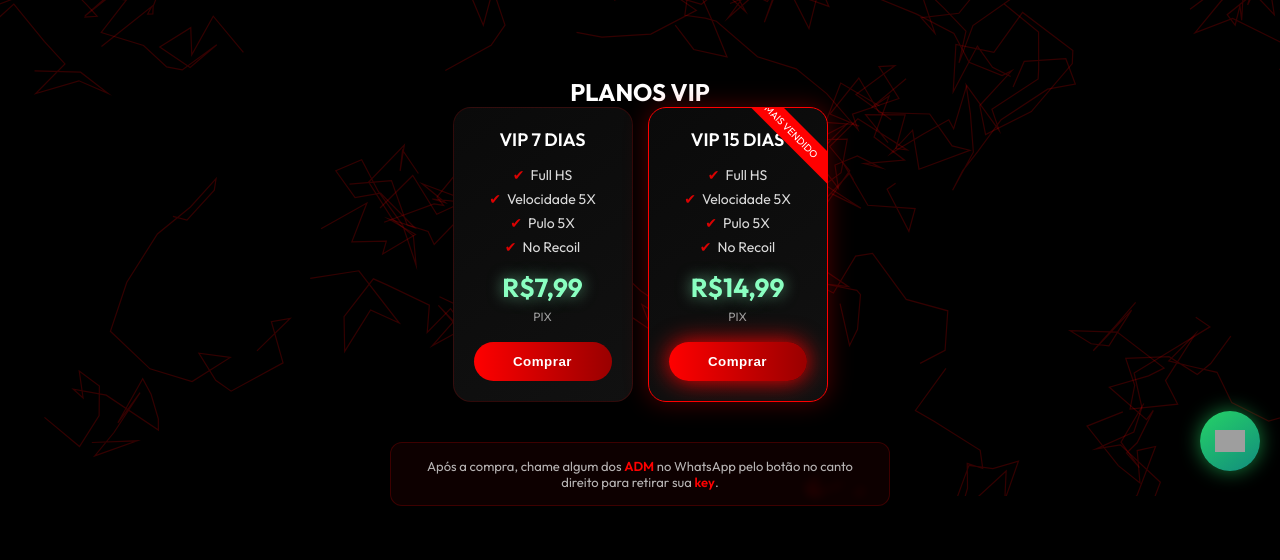
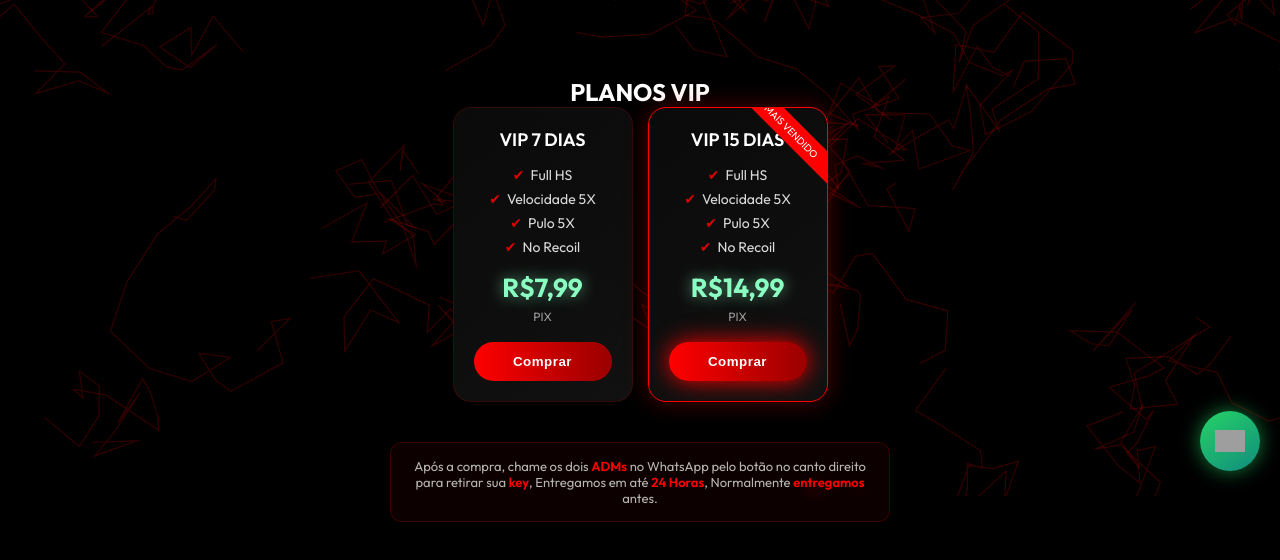
Before and after one commit to DavxProgamer/sky7peak, a plain HTML site: page index.html in a window 1280 px wide. Shown: the part 304-864 px from the top of the page. Drawn offline with Linux system fonts and the light colour scheme; grey boxes are pictures that could not be loaded.

Commit message:
Revise WhatsApp contact message for clarity
Updated the message to include both ADMs and delivery time.

```diff
--- a/index.html
+++ b/index.html
@@ -139,10 +139,8 @@
     </div>
 
     <div class="aviso">
-    Após a compra, chame algum dos <span>ADM</span> no WhatsApp pelo botão no canto direito para retirar sua <span>key</span>.
-</div>
-
-</section>
+    Após a compra, chame os dois <span>ADMs</span> no WhatsApp pelo botão no canto direito para retirar sua <span>key</span>, Entregamos em até <span>24 Horas</span>, Normalmente <span>entregamos</span> antes.
+    </div>
 
 
     <!-- BOTÃO WHATSAPP -->
```
